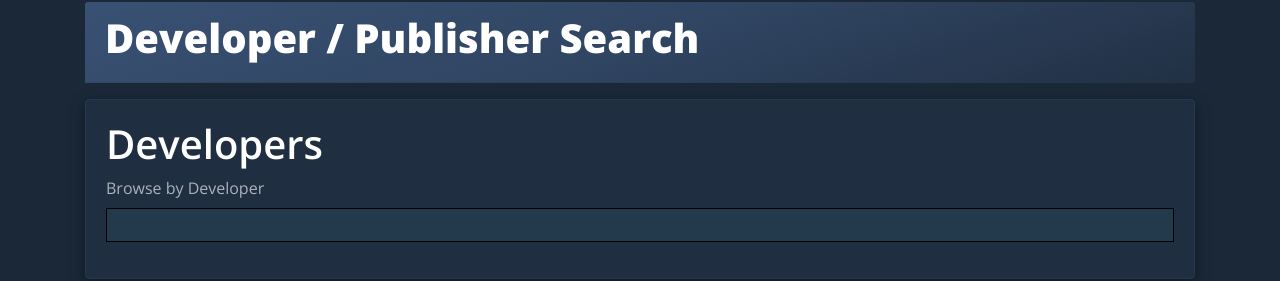
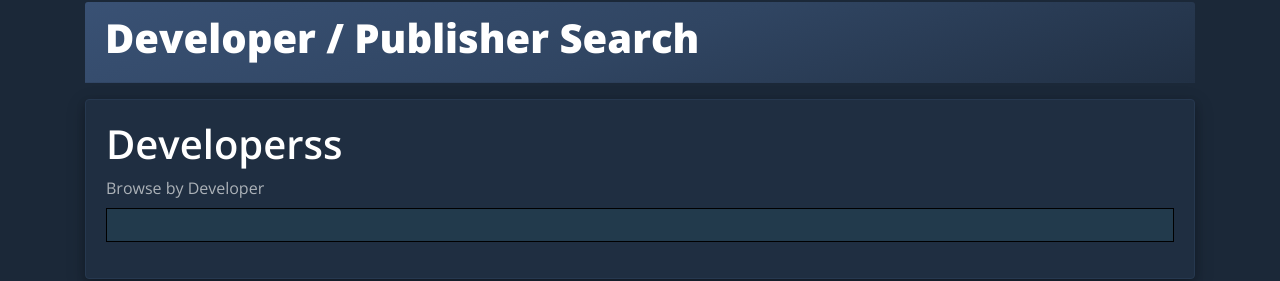
Before and after one commit to silentrald/STADVDB_S11.6_T120-21, a Nuxt app in the folder client/: page / in a window 1280 px wide. Shown: the part 70-351 px from the top of the page. Built offline with nearby package versions, Linux system fonts and the light colour scheme.

Commit message:
Update index.vue

```diff
--- a/client/pages/index.vue
+++ b/client/pages/index.vue
@@ -9,7 +9,7 @@
 
       <div class="card mt-3">
         <div class="card-body">
-          <h1>Developers</h1>
+          <h1>Developerss</h1>
           <div class="form-group">
             <label>Browse by Developer</label>
             <input
```
